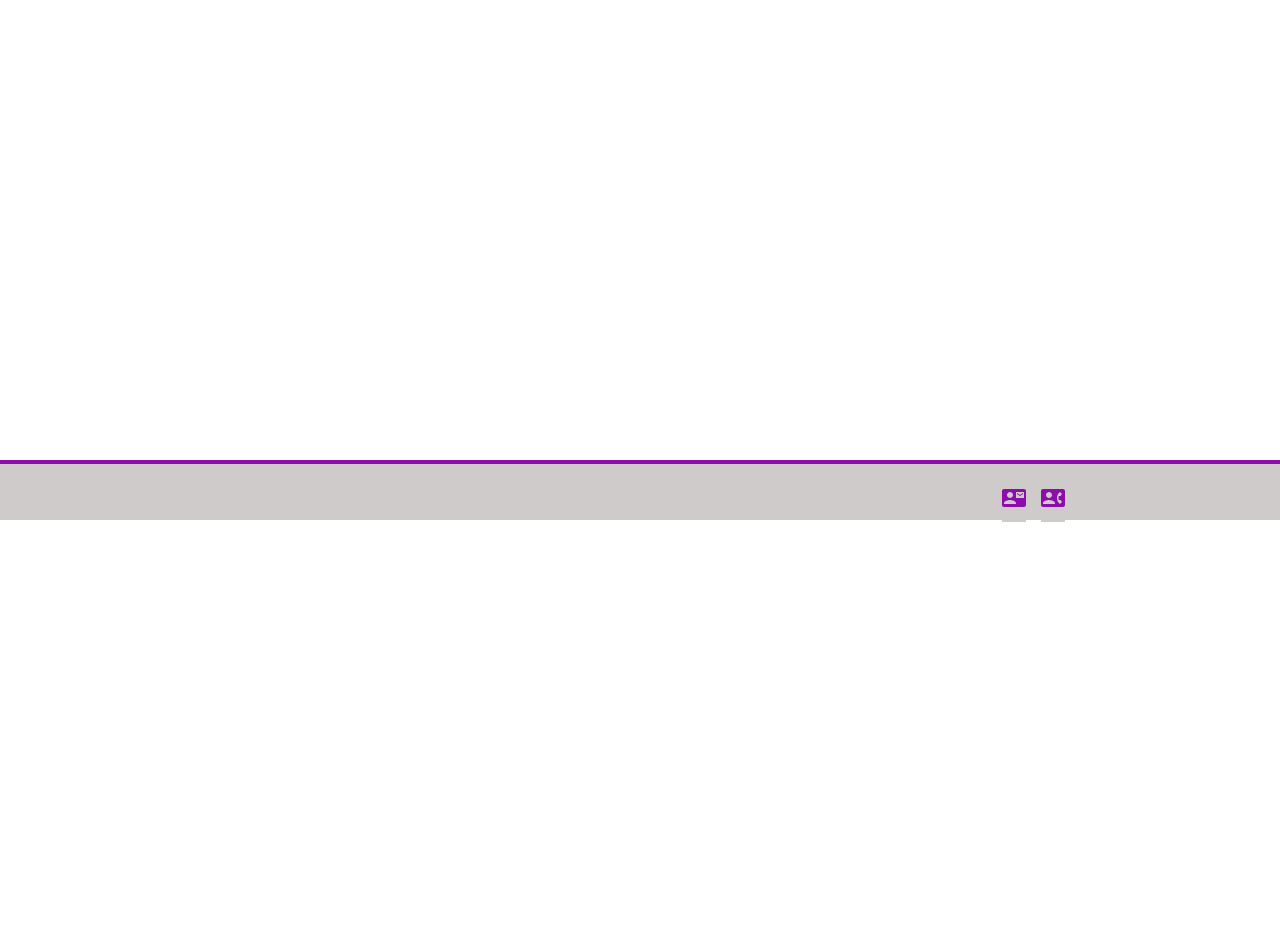
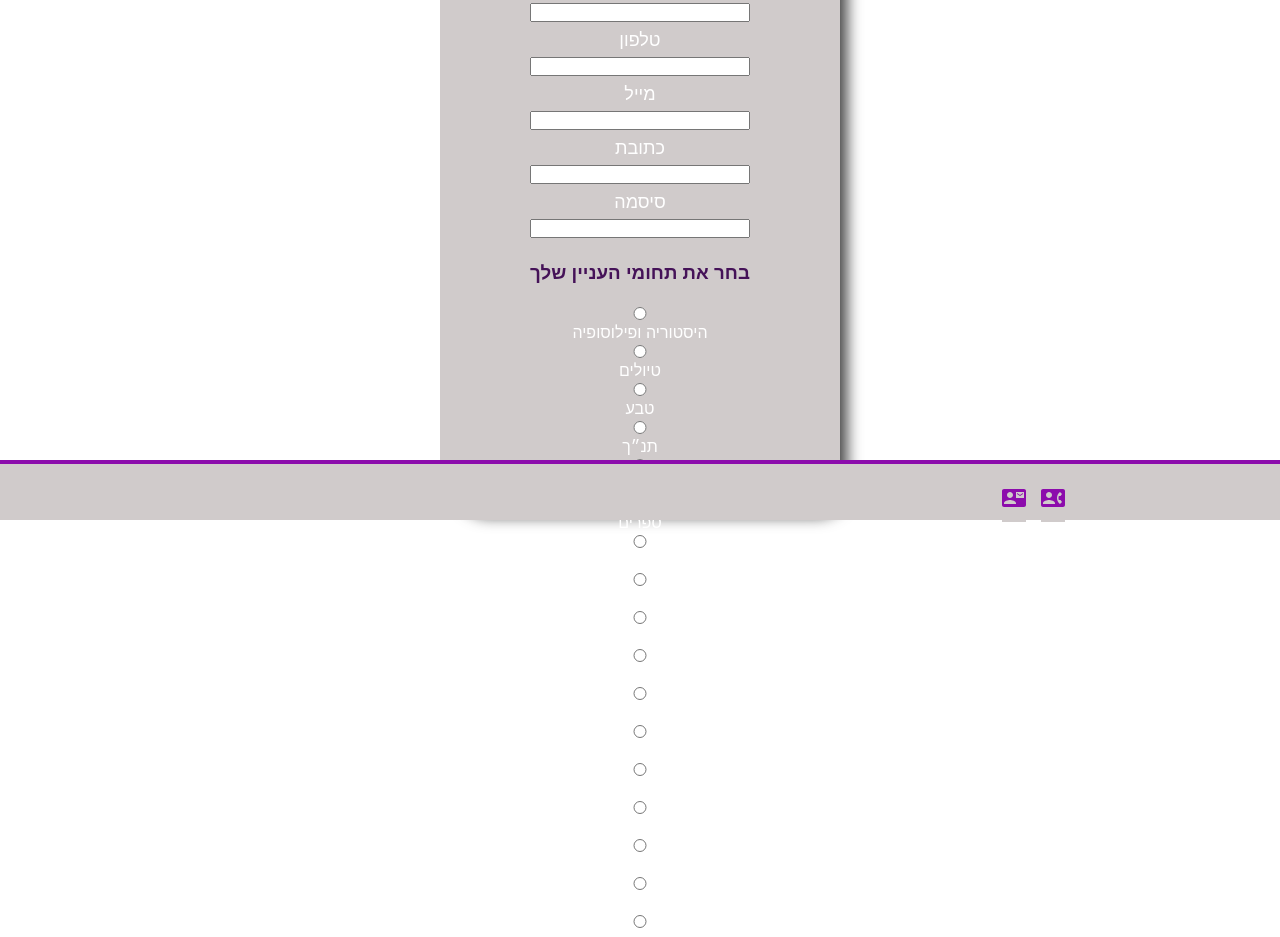
Before and after one commit to itsik-ba/My-Lectures, a React (Vite) app in the folder client/: page /register in a window 1280 px wide. Shown: the part 280-1217 px from the top of the page. Before the commit the page ends 800 px from the top, so only its background shows below. Built offline with nearby package versions, Linux system fonts and the light colour scheme.

Commit message:
register

```diff
--- a/client/src/pages/topBar/top__register/Register.tsx
+++ b/client/src/pages/topBar/top__register/Register.tsx
@@ -1,9 +1,174 @@
 import "./style/register.scss";
+
 
 
 const Register = () => {
   return (
-    <div>Register</div>
+    <div className="register">
+      <div className="register__card">
+        <h2 className="register__card__h2">הרשמה</h2>
+
+        <form className="register__card__form">
+        <label className="register__card__form__label">שם מלא</label>
+        <input
+        type="text"
+        className="register__card__form__input"
+        name="name" />
+
+        <label className="register__card__form__label">טלפון</label>
+        <input
+        type="tel"
+        className="register__card__form__input"
+        name="tel" />
+
+        <label className="register__card__form__label">מייל</label>
+        <input
+        type="email"
+        className="register__card__form__input"
+        name="email"/>
+
+        <label className="register__card__form__label">כתובת</label>
+        <input
+         type="text"
+         className="register__card__form__input" name="address" />
+
+        <label className="register__card__form__label">סיסמה</label>
+        <input
+        type="password"
+        className="register__card__form__input" name="password" />
+
+        <div className="choose">
+          <h3 className="choose__h3">
+            בחר את תחומי העניין שלך
+          </h3>
+          </div>
+
+          <input
+          type="radio"
+          name="history"
+          value="history" />
+           היסטוריה ופילוסופיה
+
+          <input
+          type="radio"
+          name="tourses"
+          value="tourses" />
+          טיולים
+
+          <input
+          type="radio"
+          name="neture"
+          value="neture" />
+           טבע
+
+          <input
+          type="radio"
+          name="bible"
+          value="bible" />
+          תנ״ך
+
+          <input
+          type="radio"
+          name="computer"
+          value="computer" />
+          מחשבים
+
+          <input
+          type="radio"
+          name="books"
+          value="books" />
+          ספרים
+
+          <input
+          type="radio"
+          name="myRadio"
+          value="option3" />
+          בריאות
+
+          <input
+          type="radio"
+          name="myRadio"
+          value="option3" />
+          תזונה
+
+          <input
+          type="radio"
+          name="myRadio"
+          value="option3" />
+           יחסים
+
+          <input
+          type="radio"
+          name="myRadio"
+          value="option3" />
+           ספורט
+
+          <input
+          type="radio"
+          name="myRadio"
+          value="option3" />
+          אקטואליה ותקשורת
+
+          <input
+          type="radio"
+          name="myRadio"
+          value="option3" />
+          קריירה
+
+          <input
+          type="radio"
+          name="myRadio"
+          value="option3" />
+          הורות וילדים
+
+          <input
+          type="radio"
+          name="myRadio"
+          value="option3" />
+          טכנולוגיה ועתיד
+
+          <input
+          type="radio"
+          name="myRadio"
+          value="option3" />
+          בדיוני
+
+          <input
+          type="radio"
+          name="myRadio"
+          value="option3" />
+          עסקים וכלכלה
+
+          <input
+          type="radio"
+          name="myRadio"
+          value="option3" />
+          יזמות
+
+          <input
+          type="radio"
+          name="myRadio"
+          value="option3" />
+          קולנוע והופעות
+
+          <input
+          type="radio"
+          name="myRadio"
+          value="option3" />
+          מוסיקה
+
+          <input
+          type="radio"
+          name="myRadio"
+          value="option3" />
+          לייף סטייל
+
+          <button
+          className="form__btn" type="submit">הרשם</button>
+
+        </form>
+      </div>
+    </div>
   )
 }
 
--- a/client/src/pages/topBar/top__register/style/register.scss
+++ b/client/src/pages/topBar/top__register/style/register.scss
@@ -0,0 +1,50 @@
+:root {
+	--purple: rgb(140, 12, 172);
+	--white: rgb(255, 255, 255);
+    --LightPurplr: #451258;
+	--whiteSmoke: whitesmoke;
+	--LightGray: rgb(208, 203, 203);
+	}
+
+    .register{
+        width: 100%;
+        height: 90vh;
+        display: grid;
+        grid-area: center;
+        text-align: center;
+        color: var(--white);
+
+     &__card{
+            border-radius: 35px;
+            padding: 20px;
+            grid-area: center;
+            width: 400px;
+            height:600px;
+            background-color: var(--LightGray);
+            box-shadow: 13px 9px 15px -6px rgba(0,0,0,0.75);
+
+
+            &__form{
+                margin-bottom: 150px;
+                width: 100%;
+                display: grid;
+                justify-content: center;
+
+                &__label{
+                  padding:4px 0px;
+                  font-size: 18px;
+                }
+            }
+
+
+        }
+
+    }
+
+    .choose{
+        width: 100%;
+        color: #451258;
+        padding: 20px 0px;
+        display: inline;
+
+    }
```
Also changed, not shown: 1 other file (tests, documents, lock files or other folders).
